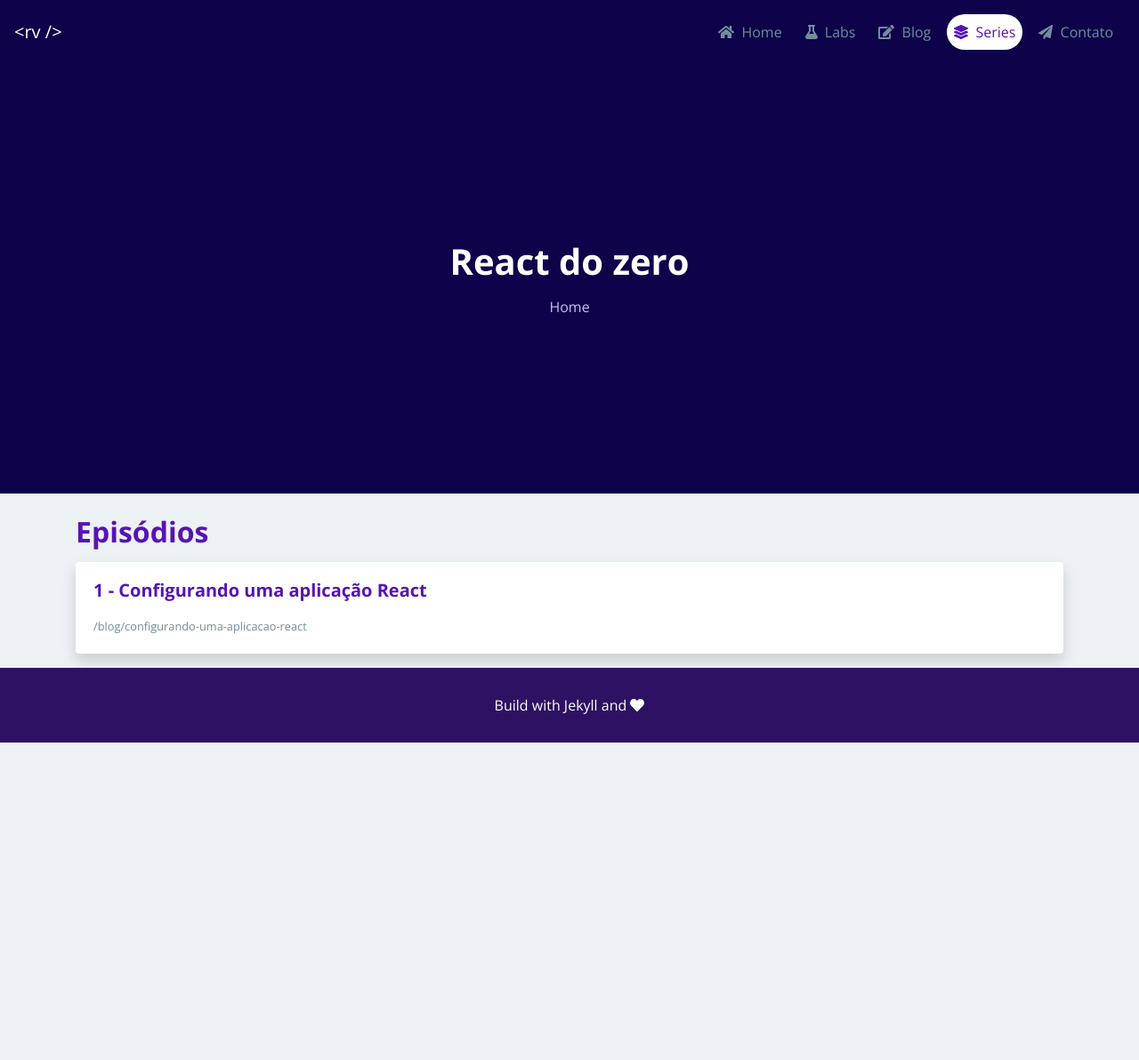
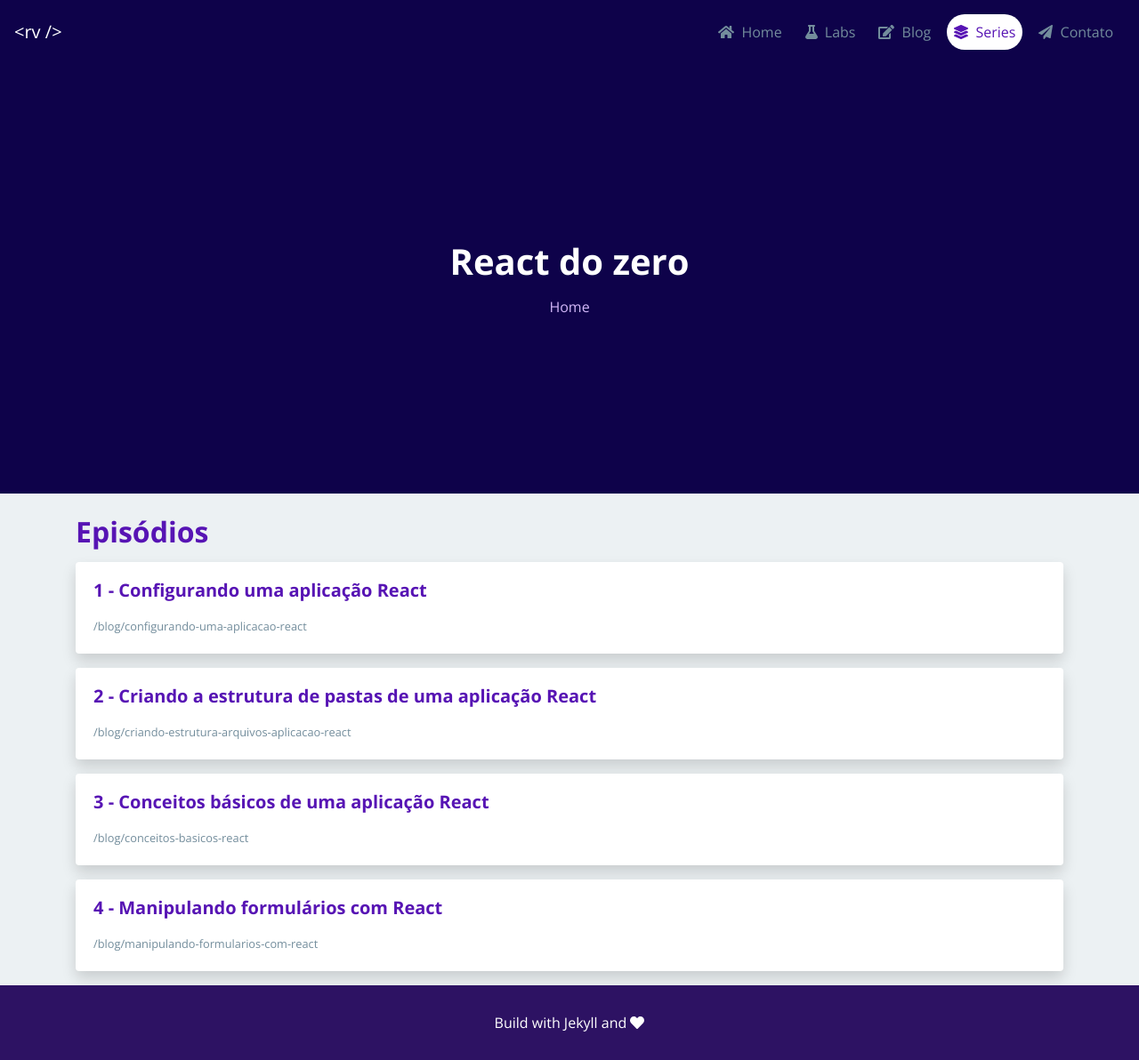
Before and after one commit to Rodrigo-Vargas/rodrigo-vargas.github.io, a Jekyll site: the page built from _series/react-do-zero.md, in a window 1280 px wide and 1192 px high. Shown: the whole window at 89% size. Built offline with Jekyll 4.4.1, drawn with Linux system fonts in a browser that asks for light colours.

Commit message:
Added post about react form handling

```diff
--- a/_includes/inline-main.css
+++ b/_includes/inline-main.css
@@ -1050,6 +1050,18 @@ body.aside-closed article {
   list-style-type: disc;
 }
 
+.article-detail article blockquote {
+  background-color: #ECF1F3;
+  border-left: 4px solid #738D9C;
+  color: #738D9C;
+  margin: 1.5rem 0;
+  padding: 1.5rem;
+}
+
+.article-detail article blockquote p {
+  margin: 0;
+}
+
 .article-detail img {
   border: 1px solid rgba(0, 0, 0, 0.125);
   border-radius: 0.5rem !important;
--- a/_series/react-do-zero.md
+++ b/_series/react-do-zero.md
@@ -1,28 +1,25 @@
 ---
-    description: Uma série para iniciantes mostrando como construir uma aplicação React do zero
-    episodes:
-        -
-            url: "/blog/configurando-uma-aplicacao-react"
-            number: 1
-            title: "Configurando uma aplicação React"
-    layout: serie
-    title: React do zero
+   description: Uma série para iniciantes mostrando como construir uma aplicação React do zero
+   episodes:
+      -
+         url: "/blog/configurando-uma-aplicacao-react"
+         number: 1
+         title: "Configurando uma aplicação React"
+      -
+         url: "/blog/criando-estrutura-arquivos-aplicacao-react"
+         number: 2
+         title: "Criando a estrutura de pastas de uma aplicação React"
+      -
+         url: "/blog/conceitos-basicos-react"
+         number: 3
+         title: "Conceitos básicos de uma aplicação React"
+      -
+         url: "/blog/manipulando-formularios-com-react"
+         number: 4
+         title: "Manipulando formulários com React"
+   layout: serie
+   title: React do zero
 ---
-
-1- O que iremos construir
- Aplicativo de pedidos para restaurante
-
-2.1 - Parte administrativa
-2.1.1 - Cadastro de pratos
-2.1.2 - Cadastro de categorias(bebidas, pratos principais, acompanhamentos)
-2.1.3 - Cadastro de usuários
-
-2.2. - Parte usuário
-2.2.1 - Navegar entre os pratos disponiveis
-2.2.2 - Adicionar comidas ao carrinho
-2.2.3 - Efetuar pedido
-
-2- O que iremos construir
 
 2- O que iremos construir
     Aplicativo de gerencia de finanças pessoais
--- a/src/sass/theme/components/_article.scss
+++ b/src/sass/theme/components/_article.scss
@@ -98,6 +98,18 @@ body.aside-closed {
             list-style-type: disc;
          }
       }
+
+      blockquote {
+         background-color: $gray-100;
+         border-left: 4px solid $gray-500;
+         color: $gray-500;
+         margin: $spacer-4 0;
+         padding: $spacer-4;
+
+         p {
+            margin: 0;
+         }
+      }
    }
 
    img {
```
Also changed, not shown: _articles/manipulando-formularios-com-react.md (added, +122 -0 lines), assets/css/main.css (+12 -0 lines).
